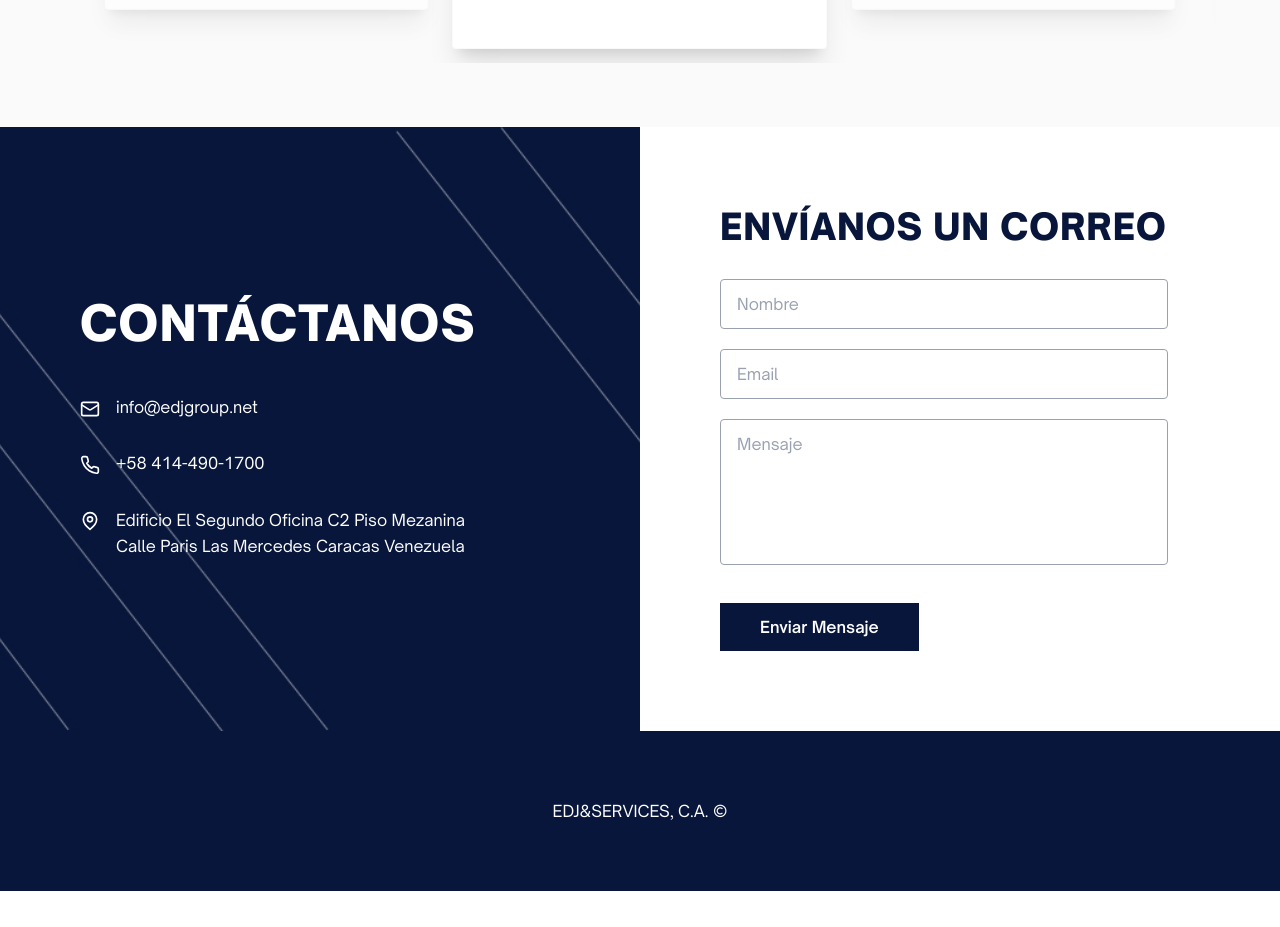
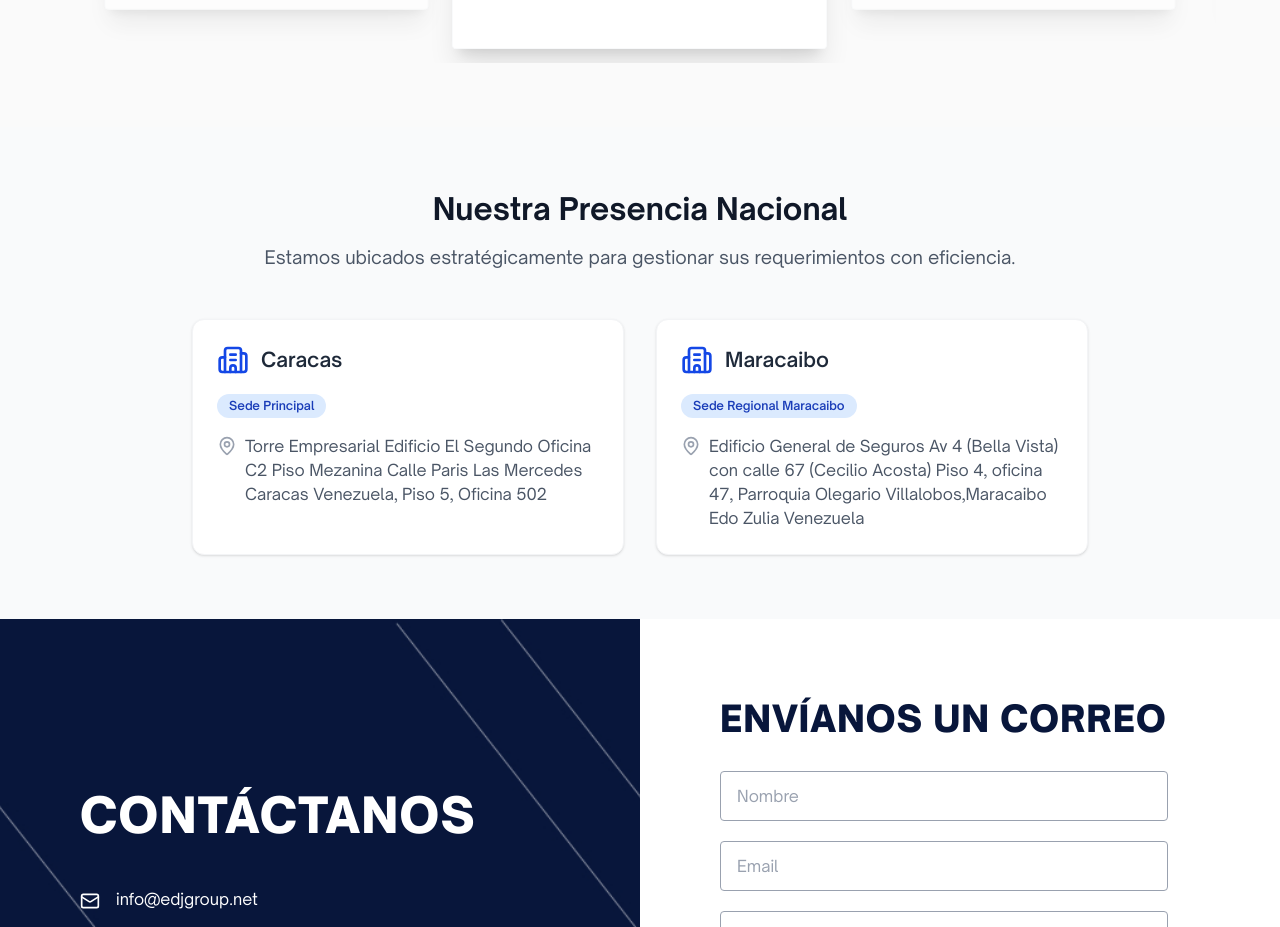
Before and after one commit to victorsegovi/edj-services, a Next.js app: page / in a window 1280 px wide. Shown: the part 3080-4007 px from the top of the page. Before the commit the page ends 3971 px from the top, so only its background shows below. Built offline with nearby package versions, Linux system fonts and the light colour scheme.

Commit message:
Added locations

```diff
--- a/package.json
+++ b/package.json
@@ -9,6 +9,7 @@
     "lint": "eslint"
   },
   "dependencies": {
+    "lucide-react": "^1.17.0",
     "next": "16.2.6",
     "react": "19.2.4",
     "react-dom": "19.2.4",
--- /dev/null
+++ b/src/app/components/OfficeLocations.js
@@ -0,0 +1,55 @@
+import React from 'react';
+import { MapPin, Building2 } from 'lucide-react';
+
+const locations = [
+  {
+    city: "Caracas",
+    address: "Torre Empresarial Edificio El Segundo Oficina C2 Piso Mezanina Calle Paris Las Mercedes Caracas Venezuela, Piso 5, Oficina 502",
+    type: "Sede Principal"
+  },
+  {
+    city: "Maracaibo",
+    address: "Edificio General de Seguros Av 4 (Bella Vista) con calle 67 (Cecilio Acosta) Piso 4, oficina 47, Parroquia Olegario Villalobos,Maracaibo Edo Zulia Venezuela",
+    type: "Sede Regional Maracaibo"
+  },
+];
+
+const OfficeLocations = () => {
+  return (
+    <section className="py-16 bg-gray-50">
+      <div className="max-w-6xl mx-auto px-4 sm:px-6 lg:px-8">
+        <div className="text-center mb-12">
+          <h2 className="text-3xl font-bold text-gray-900 mb-4">Nuestra Presencia Nacional</h2>
+          <p className="text-lg text-gray-600">Estamos ubicados estratégicamente para gestionar sus requerimientos con eficiencia.</p>
+        </div>
+
+        <div className="grid grid-cols-1 md:grid-cols-2 gap-8 max-w-4xl mx-auto justify-items-center">
+          {locations.map((loc, index) => (
+            <div
+              key={index}
+              className="bg-white p-6 rounded-xl shadow-sm border border-gray-100 hover:shadow-md transition-shadow duration-300 w-full max-w-md"
+            >
+              <div className="flex items-center mb-4 text-blue-700">
+                <Building2 className="w-8 h-8 mr-3" />
+                <h3 className="text-xl font-semibold text-gray-800">{loc.city}</h3>
+              </div>
+
+              <span className="inline-block px-3 py-1 mb-4 text-xs font-semibold bg-blue-100 text-blue-800 rounded-full">
+                {loc.type}
+              </span>
+
+              <div className="space-y-3 text-gray-600">
+                <p className="flex items-start">
+                  <MapPin className="w-5 h-5 mr-2 mt-0.5 text-gray-400 shrink-0" />
+                  {loc.address}
+                </p>
+              </div>
+            </div>
+          ))}
+        </div>
+      </div>
+    </section>
+  );
+};
+
+export default OfficeLocations;
--- a/src/app/page.js
+++ b/src/app/page.js
@@ -4,6 +4,7 @@ import Slideshow from "./components/SlideShow";
 import Header from "./components/Header";
 import Footer from "./components/Footer";
 import ContactSection from "./components/Contact";
+import OfficeLocations from "./components/OfficeLocations";
 
 export default function Home() {
   const servicesCards = [
@@ -173,6 +174,8 @@ export default function Home() {
 
       <Slideshow cards={brandsCards} title={"MARCAS QUE REPRESENTAMOS"} />
 
+      <OfficeLocations />
+
       <ContactSection />
 
       <Footer />
```
Also changed, not shown: 1 other file (tests, documents, lock files or other folders).
